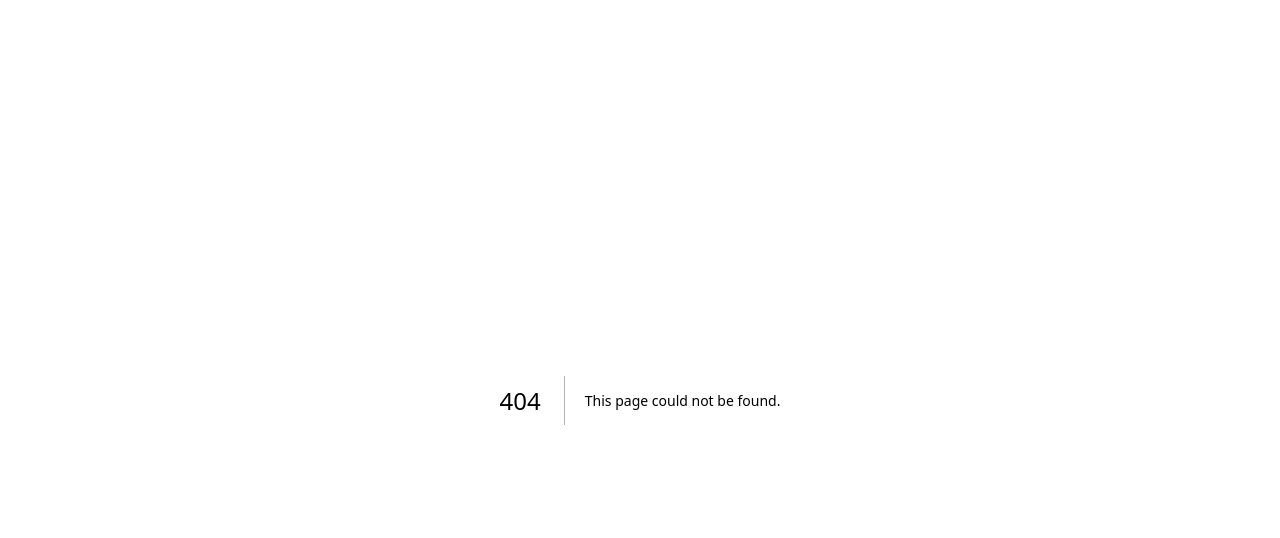
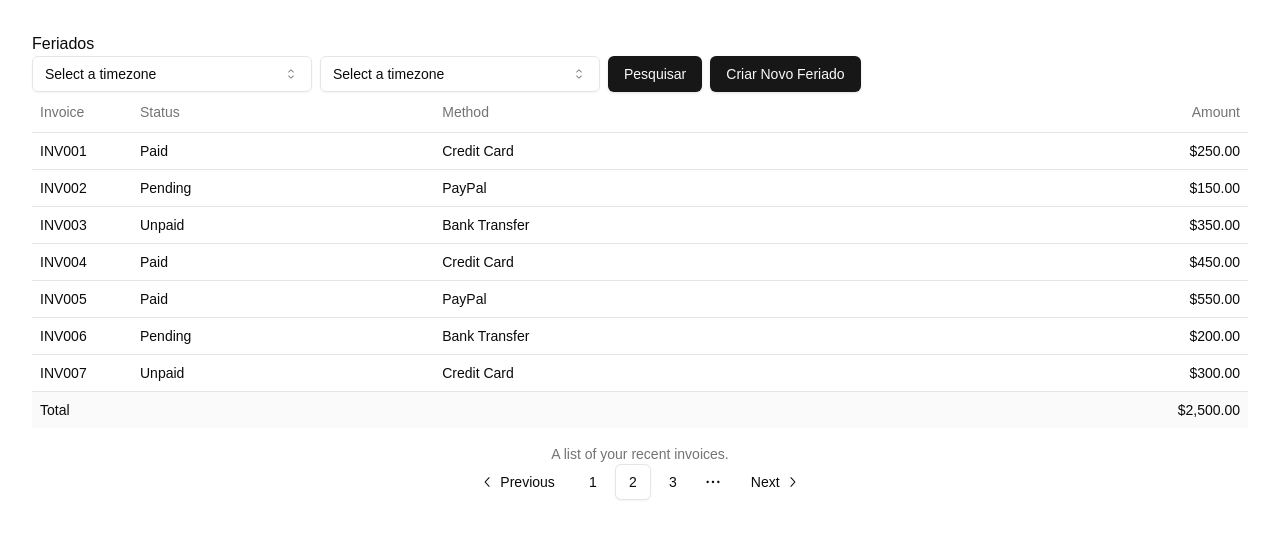
Before and after one commit to dudafurtado/legal-deadline-calculator-web, a Next.js app: page /feriados in a window 1280 px wide. Before the commit this address had no page. Shown: the top 538 px of the page. Built offline with nearby package versions, Linux system fonts and the light colour scheme.

Commit message:
wip: page holiday and add input component

```diff
--- /dev/null
+++ b/src/app/feriados/page.tsx
@@ -0,0 +1,25 @@
+import { Modal } from "@/components/Modal";
+import { PaginationTable } from "@/components/Pagination";
+import { SelectInput } from "@/components/SelectInput";
+import { TableHolidays } from "@/components/TableHolidays";
+import { Button } from "@/components/ui/button";
+import { Input } from "@/components/ui/input";
+
+export default function Holidays() {
+  return (
+    <article className="m-8">
+      <h1>Feriados</h1>
+      <section className="flex w-full max-w-sm items-center space-x-2">
+        <div className="w-max flex gap-2">
+          <SelectInput />
+          <SelectInput />
+          <Button type="submit">Pesquisar</Button>
+        </div>
+        <Modal />
+      </section>
+
+      <TableHolidays />
+      <PaginationTable />
+    </article>
+  );
+}
--- /dev/null
+++ b/src/components/ui/label.tsx
@@ -0,0 +1,26 @@
+"use client"
+
+import * as React from "react"
+import * as LabelPrimitive from "@radix-ui/react-label"
+import { cva, type VariantProps } from "class-variance-authority"
+
+import { cn } from "@/lib/utils"
+
+const labelVariants = cva(
+  "text-sm font-medium leading-none peer-disabled:cursor-not-allowed peer-disabled:opacity-70"
+)
+
+const Label = React.forwardRef<
+  React.ElementRef<typeof LabelPrimitive.Root>,
+  React.ComponentPropsWithoutRef<typeof LabelPrimitive.Root> &
+    VariantProps<typeof labelVariants>
+>(({ className, ...props }, ref) => (
+  <LabelPrimitive.Root
+    ref={ref}
+    className={cn(labelVariants(), className)}
+    {...props}
+  />
+))
+Label.displayName = LabelPrimitive.Root.displayName
+
+export { Label }
```
